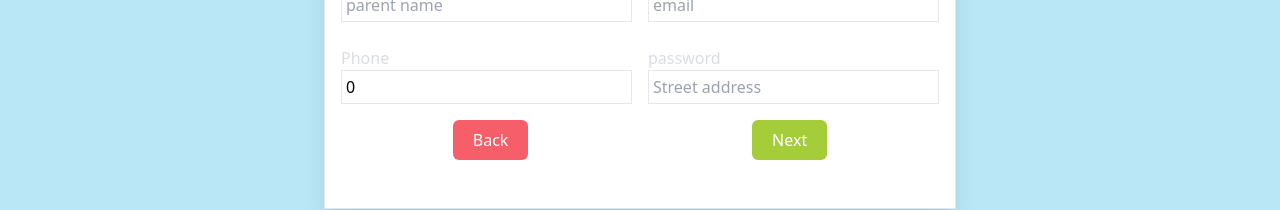
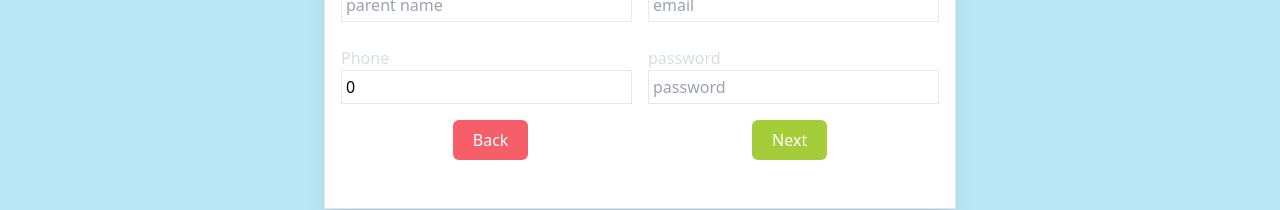
Before and after one commit to Ayockson2500/student-registration-form, a React (Create React App) app: page /register in a window 1280 px wide. Shown: the part 342-552 px from the top of the page. Built offline with nearby package versions, Linux system fonts and the light colour scheme.

Commit message:
updated file

```diff
--- a/src/pages/register/ParentInfo.jsx
+++ b/src/pages/register/ParentInfo.jsx
@@ -94,7 +94,7 @@ const ParentInfo = ({ formData, setFormData }) => {
               }
               className={"border w-full p-1 outline-none "}
               type="password"
-              placeholder="Street address"
+              placeholder="password"
               label={"password"}
               error={formData.password.touched && formData.password.error}
               errorMessage="please enter address"
```
